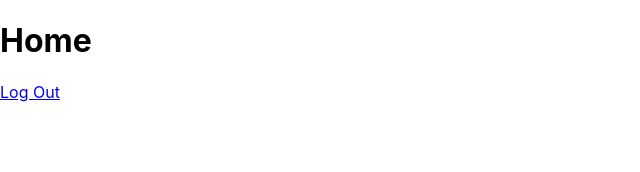
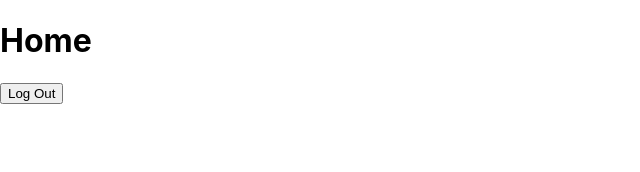
Before and after one commit to MuhammadFahadAkbar/Private-Routing, a React (Create React App) app: page / in a window 1280 px wide. Shown: the top 172 px of the page, without its empty margins (0-640 px from the left). Built offline with nearby package versions, Linux system fonts and the light colour scheme; sample sign-in values are in the browser's storage; the HTML template or start-up script is replaced by a standard one.

Commit message:
Added auth provider and signIn/signOut buttons

```diff
--- a/src/App.tsx
+++ b/src/App.tsx
@@ -5,6 +5,7 @@ import Contact from "./Pages/Contact";
 import Register from "./Pages/Register";
 import { createContext, useEffect, useState } from "react";
 import { Navigate } from "react-router-dom";
+import { Auth0Provider } from "@auth0/auth0-react";
 interface AuthContextProps {
   isLoggedIn: boolean;
   setIsLoggedIn: React.Dispatch<React.SetStateAction<boolean>>;
@@ -29,7 +30,14 @@ const App = () => {
   const LoginRoute = !isLoggedIn ? <Login /> : <Navigate to="/" />;
 
   return (
-    <AuthContext.Provider value={{ isLoggedIn, setIsLoggedIn }}>
+    // <AuthContext.Provider value={{ isLoggedIn, setIsLoggedIn }}>
+      <Auth0Provider
+        domain="dev-vv56j5skcswxbfmp.us.auth0.com"
+        clientId="Z3nC5ve1eWkkWJvC6zVgBr8OWwiMiF7U"
+        authorizationParams={{
+          redirect_uri: window.location.origin,
+        }}
+      >
         <BrowserRouter>
           <Routes>
             <Route path="/" element={HomeRoute} />
@@ -38,7 +46,8 @@ const App = () => {
             <Route path="/register" Component={Register} />
           </Routes>
         </BrowserRouter>
-    </AuthContext.Provider>
+      </Auth0Provider>
+    // </AuthContext.Provider>
   );
 };
 
--- a/src/Pages/Home/index.tsx
+++ b/src/Pages/Home/index.tsx
@@ -1,6 +1,7 @@
 import { useContext } from "react";
 import { AuthContext } from "../../App";
 import { Link } from "react-router-dom";
+import { useAuth0 } from "@auth0/auth0-react";
 
 const Home = () => {
   const { setIsLoggedIn } = useContext(AuthContext);
@@ -8,12 +9,22 @@ const Home = () => {
     setIsLoggedIn(false);
   };
 
+  const { logout } = useAuth0();
+
   return (
     <>
       <h1>Home</h1>
-      <Link to="/" onClick={handleLogin}>
+      {/* <Link to="/" onClick={handleLogin}>
         Log Out
-      </Link>
+      </Link> */}
+
+      <button
+        onClick={() =>
+          logout({ logoutParams: { returnTo: window.location.origin } })
+        }
+      >
+        Log Out
+      </button>
     </>
   );
 };
--- a/src/Pages/Login/index.tsx
+++ b/src/Pages/Login/index.tsx
@@ -3,6 +3,7 @@ import { AuthContext } from "../../App";
 import { redirect } from "react-router-dom";
 import { useFormik } from "formik";
 import { LoginSchema } from "../../schemas/LoginSchema";
+import { useAuth0 } from "@auth0/auth0-react";
 
 const initialValues = {
   email: "",
@@ -23,10 +24,13 @@ const Login = () => {
       },
     });
 
+  const { loginWithRedirect } = useAuth0();
+
   return (
     <>
       <h1>Log In</h1>
-      <form onSubmit={handleSubmit}>
+      <button onClick={() => loginWithRedirect()}>Log In</button>
+      {/* <form onSubmit={handleSubmit}>
         <label htmlFor="email">Email:</label>
         <input
           type="email"
@@ -50,7 +54,7 @@ const Login = () => {
         {errors.password && touched.password && <p>{errors.password}</p>}
         <br />
         <button type="submit">Login</button>
-      </form>
+      </form> */}
     </>
   );
 };
```
Lines whose indentation alone changed are shown as unchanged.
